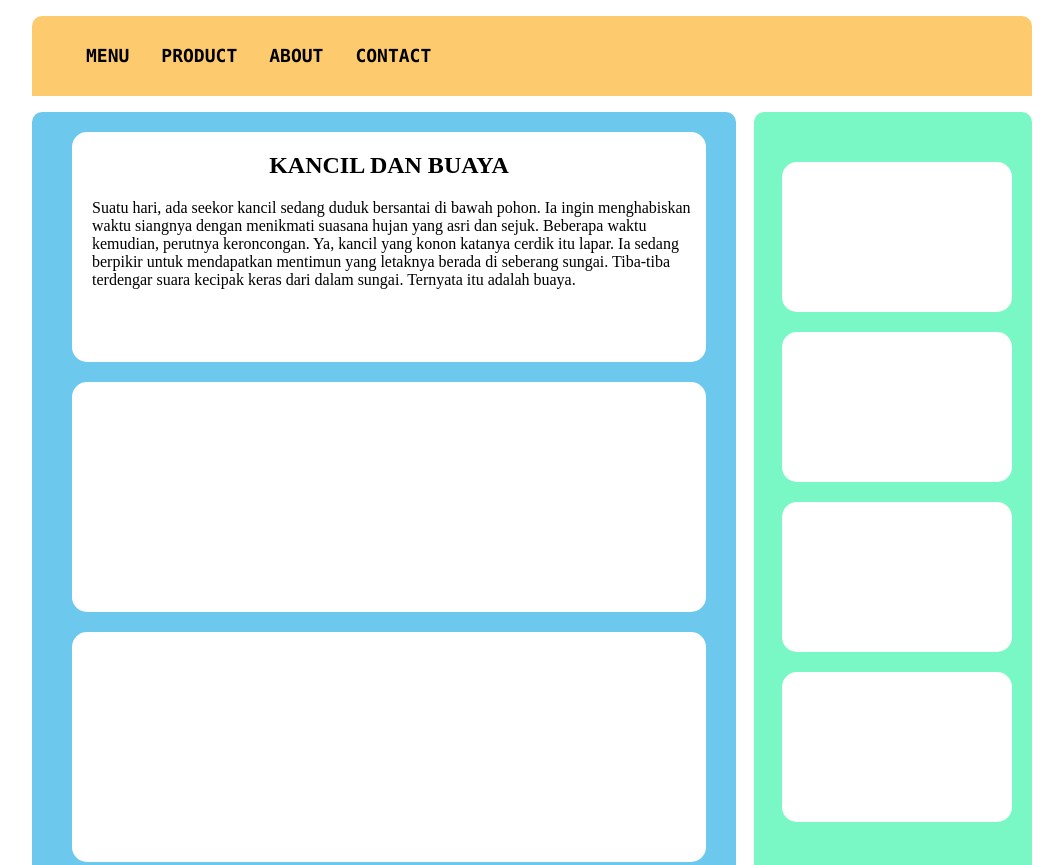
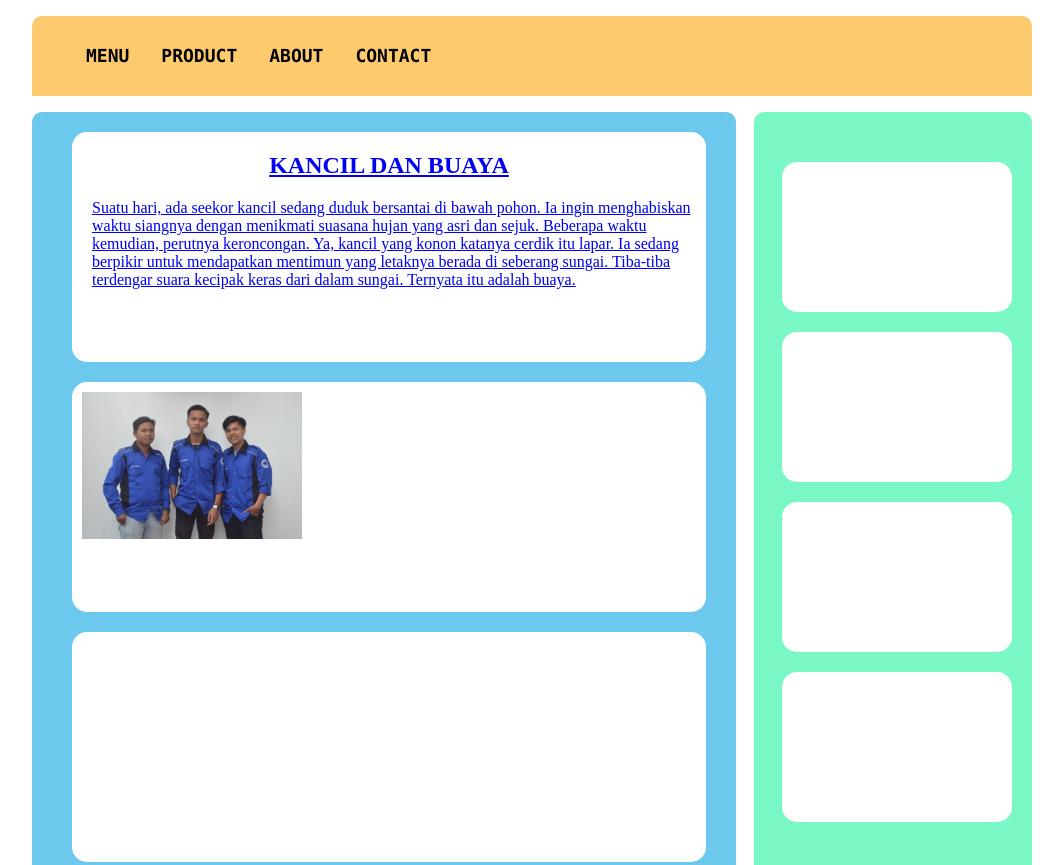
Before and after one commit to IchwanSetyawan/Belajar-simple-menu, a plain HTML site: page index.html in a window 1280 px wide. Shown: the top 865 px of the page, without its empty margins (108-1171 px from the left). Drawn offline with Linux system fonts and the light colour scheme; files whose address does not match are found by name.

Commit message:
'style2'

```diff
--- a/css/style.css
+++ b/css/style.css
@@ -59,6 +59,10 @@ body{
 	background-color: #ffff;
 	margin-top: 20px;
 	border-radius: 15px 15px 15px 15px;
+
+}
+.list2 img{
+	margin:10px 10px 10px 10px;
 }
 .list3{
 	float: left;
--- a/index.html
+++ b/index.html
@@ -7,7 +7,7 @@
 <body>
 	<div class="menu">
 		<ul class="menu_list">
-			<li><a href="">MENU</a></li>
+			<li><a href="menu.html">MENU</a></li>
 			<li><a href="">PRODUCT</a></li>
 			<li><a href="">ABOUT</a></li>
 			<li><a href="">CONTACT</a></li>
@@ -19,6 +19,7 @@
 			<li class="list1">
 
 				<h2>
+					<a href="https://dongengterbaru.blogspot.com/2017/01/cerita-kancil-dan-buaya-singkat.html" target="_blank">
 					<center>
 					KANCIL DAN BUAYA
 					</center>
@@ -26,8 +27,12 @@
 
 				<p>Suatu hari, ada seekor kancil sedang duduk bersantai di bawah pohon. Ia ingin menghabiskan waktu siangnya dengan menikmati suasana hujan yang asri dan sejuk. Beberapa waktu kemudian, perutnya keroncongan. Ya, kancil yang konon katanya cerdik itu lapar. Ia sedang berpikir untuk mendapatkan mentimun yang letaknya berada di seberang sungai. Tiba-tiba terdengar suara kecipak keras dari dalam sungai. Ternyata itu adalah buaya.
 				</p>
+				</a>
 			</li>
 			<li class="list2">
+				<a href="https://id-id.facebook.com" target="_blank">
+				<img src="img/DSC_0024.jpg" style="width: 220px">
+				</a>
 			</li>
 			<li class="list3">
 			</li>
```
Also changed, not shown: menu.html (added, +9 -0 lines), img/DSC_0024.jpg (added).
